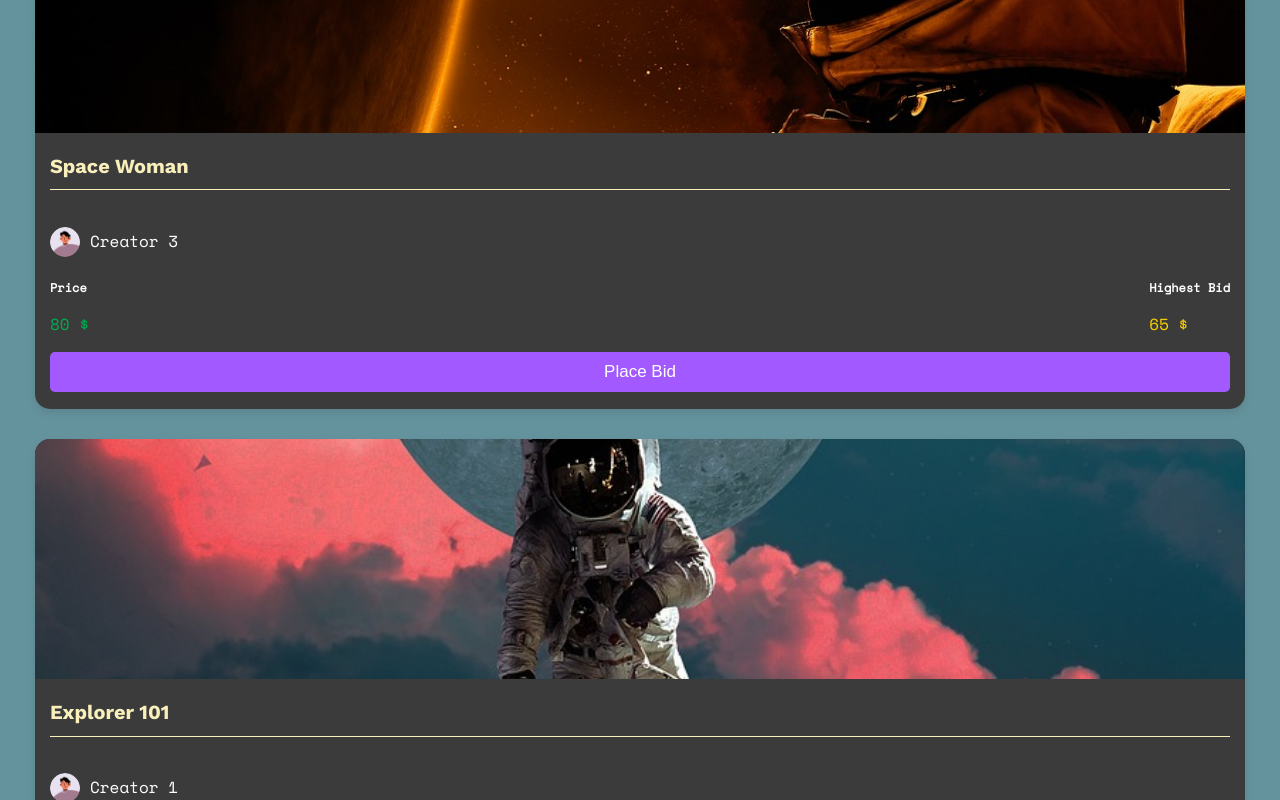
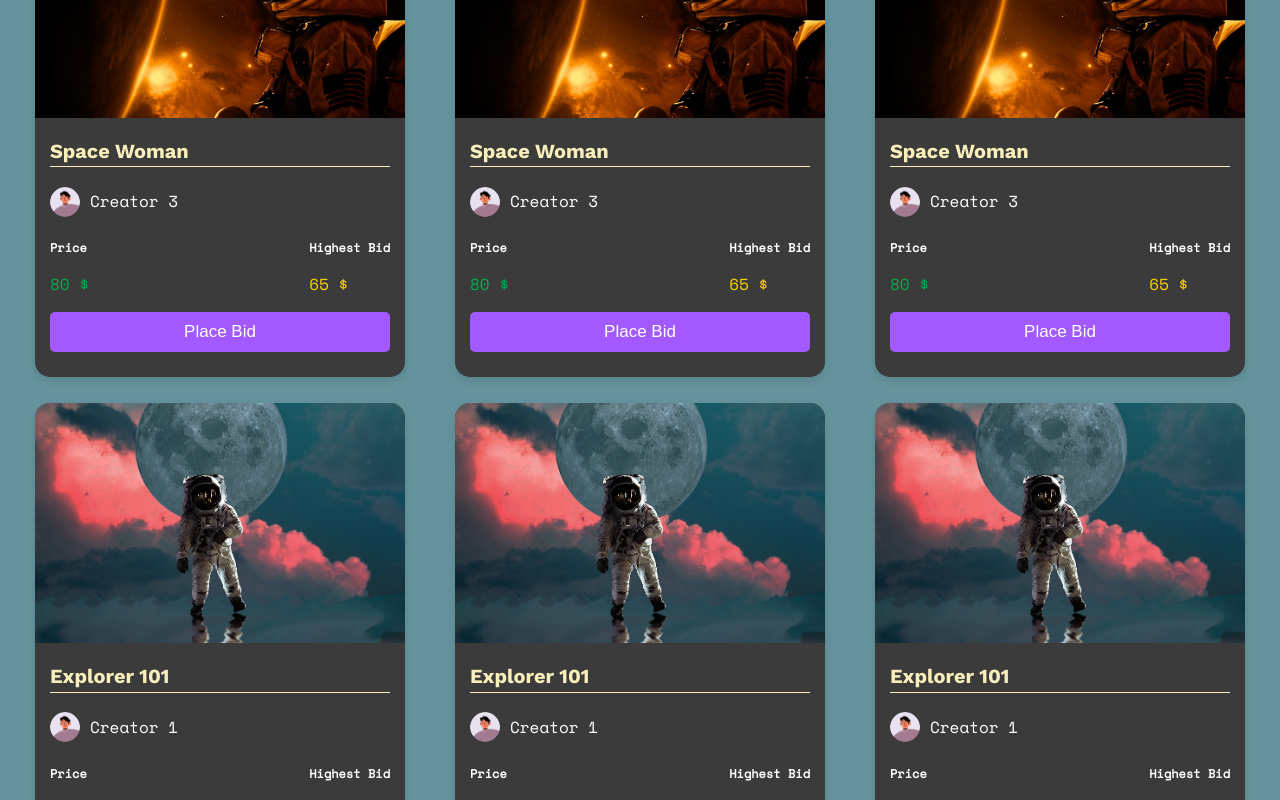
Before and after one commit to Prajjwal1411/Artify, a React (Create React App) app in the folder fe-artify/client/: page /profile in a window 1280 px wide. Shown: the part 2020-2820 px from the top of the page. Built offline with nearby package versions, Linux system fonts and the light colour scheme.

Commit message:
Design changes in product section of profile page

```diff
--- a/fe-artify/client/src/Components/Profile.js
+++ b/fe-artify/client/src/Components/Profile.js
@@ -93,9 +93,14 @@ const Profile = () => {
             </div>
 
             <div className="product-section">
-                <ProductCard />
-                <ProductCard />
-                <ProductCard />
+                <div className="product-grid">
+                    <ProductCard />
+                    <ProductCard />
+                    <ProductCard />
+                    <ProductCard />
+                    <ProductCard />
+                    <ProductCard />
+                </div>
                 <button className="view-more-button">View More</button>
             </div>
 
--- a/fe-artify/client/src/utils/Assets/CSS/Profile.css
+++ b/fe-artify/client/src/utils/Assets/CSS/Profile.css
@@ -161,15 +161,6 @@
     transition: transform 0.3s ease, width 0.3s ease;
 }
 
-.product-section {
-    width: 100%;
-    padding: 0 20px;
-    margin-top: 0px;
-    background-color: #65939D;
-    display: flex;
-    flex-direction: column;
-    align-items: center;
-}
 
 .user-info-header {
     display: flex;
@@ -195,6 +186,24 @@
     background-color: #5D33CC;
 }
 
+.product-section {
+    width: 100%;
+    padding: 0 20px;
+    margin-top: 0px;
+    background-color: #65939D;
+    display: flex;
+    flex-direction: column;
+    align-items: center;
+}
+
+.product-grid {
+    display: grid;
+    grid-template-columns: repeat(3, 1fr);
+    gap: 20px;
+    width: 100%;
+    padding: 20px 0;
+}
+
 .view-more-button {
     background-color: #FAD000;
     color: black;
```
